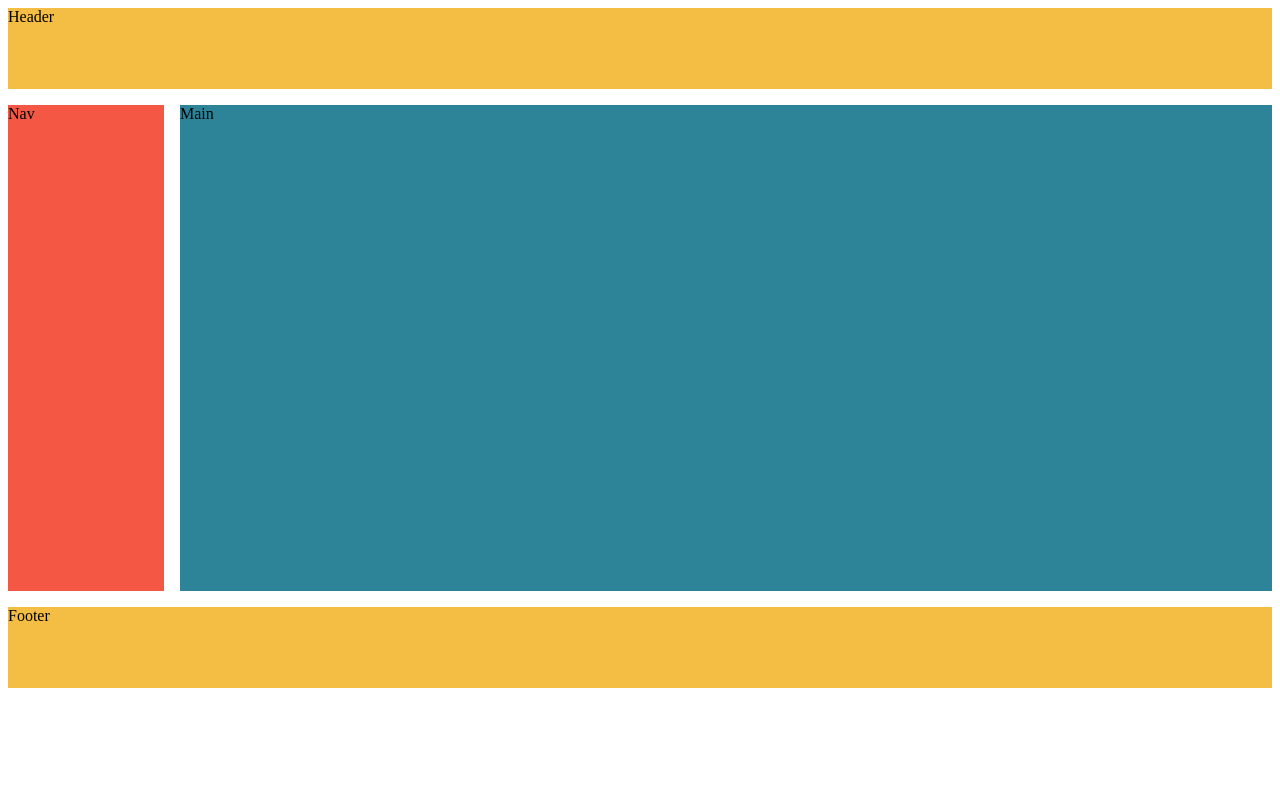
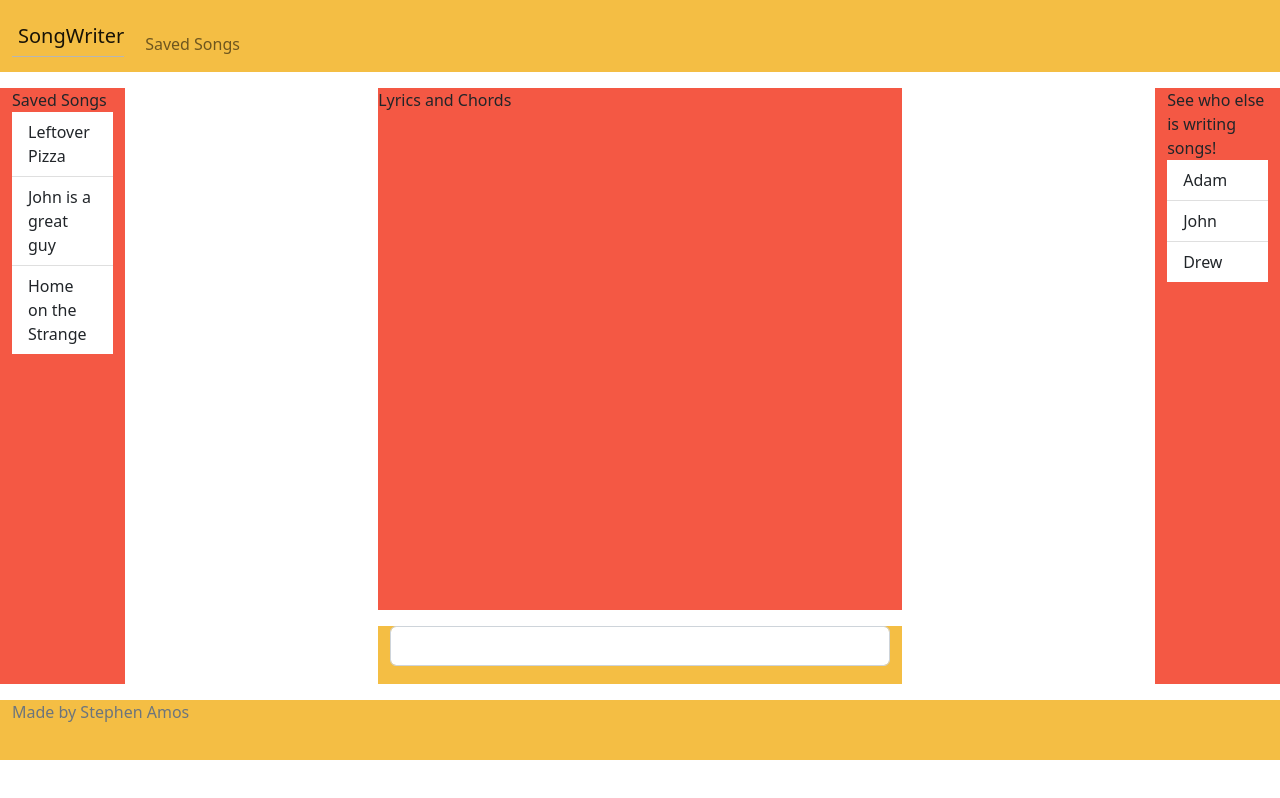
Before and after one commit to isawamoose/startup, a plain HTML site: page startup/index.html in a window 1280 px wide. Drawn offline with nearby package versions, Linux system fonts and the light colour scheme.

Commit message:
improved page structure and layout, added bootstrap

```diff
--- a/startup/index.html
+++ b/startup/index.html
@@ -1,41 +1,58 @@
 <!DOCTYPE html>
 <html>
 	<head>
-		<link rel="stylesheet" href="style.css" />
-	</head>
-	<div class="container">
-		<header>Header</header>
-		<nav>Nav</nav>
-		<div class="main">Main</div>
-		<footer>Footer</footer>
-	</div>
-</html>
+		<meta charset="UTF-8" />
+		<meta name="viewport" content="width=device-width, initial-scale=1.0" />
+		<title>SongWriter</title>
+		<link rel="icon" href="favicon.ico" />
 
-<!-- <!DOCTYPE html>
-<html>
-	<head>
-		<link rel="stylesheet" href="style.css" />
+		<link rel="stylesheet" href="main.css" />
+
+		<!-- Include bootstrap CSS framework -->
+		<link
+			href="https://cdn.jsdelivr.net/npm/bootstrap@5.2.2/dist/css/bootstrap.min.css"
+			rel="stylesheet"
+			integrity="sha384-Zenh87qX5JnK2Jl0vWa8Ck2rdkQ2Bzep5IDxbcnCeuOxjzrPF/et3URy9Bv1WTRi"
+			crossorigin="anonymous" />
 	</head>
 	<body>
-		<nav>
-			<div id="saved">
-				<a>Saved</a>
+		<header class="container-fluid">
+			<nav class="navbar">
+				<a class="navbar-brand" href="">SongWriter</a>
+				<menu class="navbar-nav">
+					<li class="nav-item">
+						<a class="nav-link">Saved Songs</a>
+					</li>
+				</menu>
+			</nav>
+		</header>
+		<div class="container-fluid sidebar saved-songs">
+			Saved Songs
+			<ul class="list-group list-group-flush">
+				<li class="list-group-item">Leftover Pizza</li>
+				<li class="list-group-item">John is a great guy</li>
+				<li class="list-group-item">Home on the Strange</li>
+			</ul>
+		</div>
+		<main class="container-fluid main">
+			<div class="content">Lyrics and Chords</div>
+			<div id="input" class="container-fluid">
+				<input class="form-control" />
 			</div>
-		</nav>
+		</main>
+		<div class="container-fluid sidebar online-users">
+			See who else is writing songs!
+			<ul class="list-group list-group-flush">
+				<li class="list-group-item">Adam</li>
+				<li class="list-group-item">John</li>
+				<li class="list-group-item">Drew</li>
+			</ul>
+		</div>
+		<div id="others-online"></div>
+		<footer class="text-muted">
+			<div class="container-fluid">
+				<span>Made by Stephen Amos</span>
+			</div>
+		</footer>
 	</body>
-	<footer>
-		<div class="mode">
-			<div id="lyrics" class="mode-option">
-				<input id="lyrics-option" name="mode" type="radio" />
-				<label for="lyrics-option">Lyrics</label>
-				<div class="check"></div>
-			</div>
-			<div id="chords" class="mode-option">
-				<input id="chords-option" name="mode" type="radio" />
-				<label for="chords-option">Chords</label>
-				<div class="check"></div>
-			</div>
-		</div>
-		<input id="text-bar" placeholder="Enter lyrics here..." />
-	</footer>
-</html> -->
+</html>
--- /dev/null
+++ b/startup/main.css
@@ -0,0 +1,207 @@
+body {
+	height: 95vh;
+	display: grid;
+	grid-template-columns: 1fr 8fr 1fr;
+	grid-template-rows: 1fr 10fr 1fr;
+	grid-template-areas:
+		'nav nav nav'
+		'saved-songs main online-users'
+		'footer footer footer';
+	grid-gap: 1rem;
+}
+
+header {
+	background-color: #f4be44;
+	grid-area: nav;
+}
+
+.sidebar {
+	background-color: #f45844;
+}
+
+.saved-songs {
+	grid-area: saved-songs;
+}
+
+.online-users {
+	grid-area: online-users;
+}
+
+main {
+	/* background-color: #2d8397; */
+	grid-area: main;
+	display: grid;
+	grid-template-columns: 2fr 5fr 2fr;
+	grid-template-rows: 9fr 1fr;
+	grid-template-areas:
+		'. content .'
+		'. input .';
+	grid-gap: 1rem;
+}
+
+.content {
+	background-color: #f45844;
+	grid-area: content;
+}
+
+#input {
+	background-color: #f4be44;
+	grid-area: input;
+}
+
+input {
+	padding-top: 0.5rem !important;
+}
+
+footer {
+	background-color: #f4be44;
+	grid-area: footer;
+}
+
+menu {
+	flex: 1;
+	display: flex;
+	flex-direction: row !important;
+}
+
+.navbar-brand {
+	padding-left: 0.3em;
+	border-bottom: solid rgb(182, 182, 182) thin;
+}
+
+menu .nav-item {
+	padding: 0 0.3rem;
+}
+
+#others-online {
+	background-color: #f45844;
+	position: fixed;
+	right: 1rem;
+	bottom: 8rem;
+}
+
+/* * {
+	font-family: sans-serif;
+	background: #222;
+	color: #aaaaaa;
+}
+
+.nav {
+	border: 0.5rem solid #006d8d;
+}
+
+nav {
+	position: fixed;
+	left: 1rem;
+	top: 1rem;
+	display: flex;
+	flex-direction: column;
+}
+
+#saved {
+	padding: 1rem;
+	width: 3rem;
+	box-shadow: 0 4px 8px 0 rgba(0, 0, 0, 0.2), 0 6px 20px 0 rgba(0, 0, 0, 0.19);
+	text-align: center;
+}
+
+#saved:hover {
+	animation: menu-hover 1s;
+	border-right: 0.5rem solid #006d8d;
+}
+
+#saved:hover a {
+	color: #fff;
+	transition: all 0.25s linear;
+}
+
+footer {
+	position: absolute;
+	height: 5.5rem;
+	width: 100%;
+	bottom: 0;
+	left: 0;
+	padding: 1rem;
+}
+
+.mode {
+	display: flex;
+	flex-direction: row;
+}
+
+.mode-option {
+	padding: 0.25rem 0.25rem;
+	width: 4.9rem;
+	display: flex;
+	justify-content: center;
+	flex-direction: row;
+	align-items: center;
+	position: relative;
+}
+
+.mode-option input {
+	display: none;
+}
+
+.mode-option label {
+	position: absolute;
+	left: 1rem;
+	cursor: pointer;
+}
+
+.check {
+	display: block;
+	position: absolute;
+	border: 0.15rem solid #aaaaaa;
+	border-radius: 100%;
+	height: 0.5rem;
+	width: 0.5rem;
+	left: 0;
+	top: 0.4rem;
+	z-index: 5;
+	transition: border 0.25s linear;
+}
+
+.mode-option:hover label {
+	color: #fff;
+	transition: all 0.5s linear;
+}
+
+#chords {
+	position: absolute;
+	top: 0;
+	right: 4rem;
+}
+
+#lyrics {
+	position: absolute;
+	top: 0;
+	right: 9rem;
+}
+
+#text-bar {
+	position: absolute;
+	box-sizing: border-box;
+	bottom: 3rem;
+	left: 1rem;
+	padding: 0.7rem 0.5rem;
+	width: calc(100% - 4rem);
+	border: 0.05rem solid #000;
+	font-size: 1em;
+}
+
+#text-bar:focus {
+	border: 0.3rem solid #006d8d;
+	color: #fff;
+	margin: -0.25rem;
+	outline: none;
+}
+
+@keyframes menu-hover {
+	/* from {
+		width: 3rem;
+	} */
+/* 50% {
+		width: 3.5rem;
+	}
+} */
```
